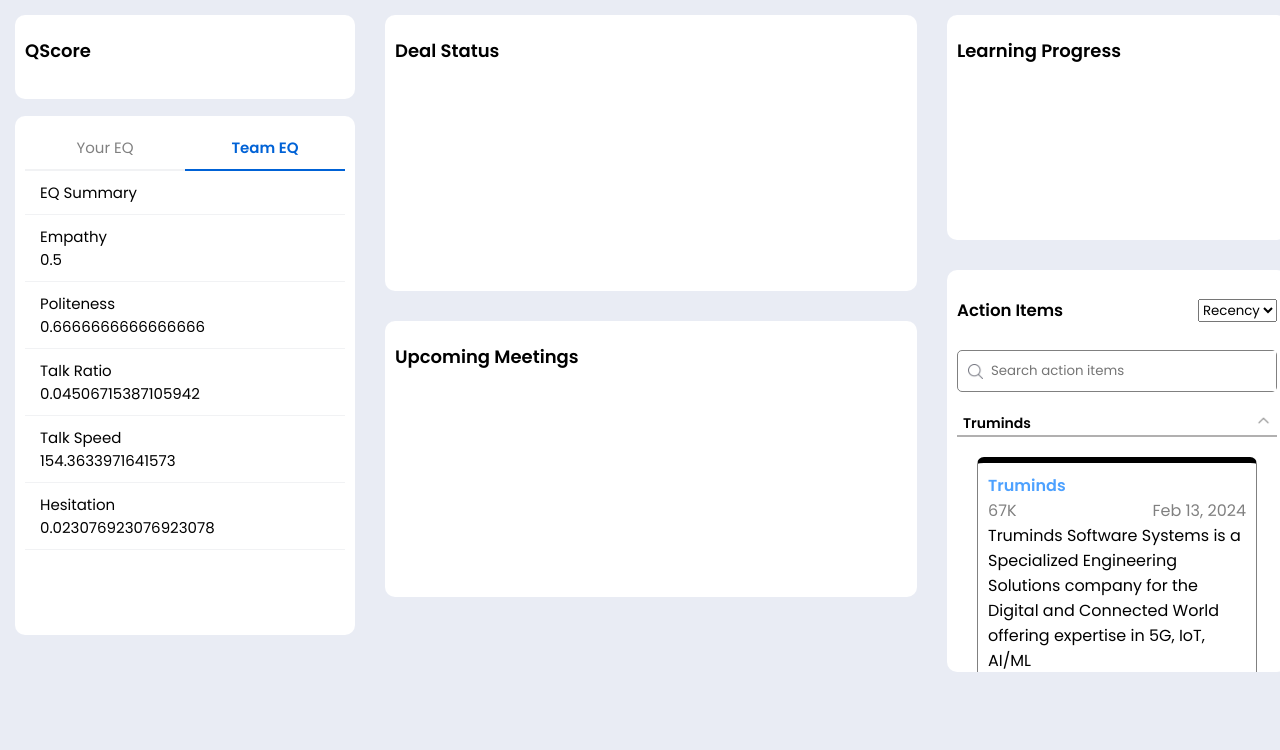
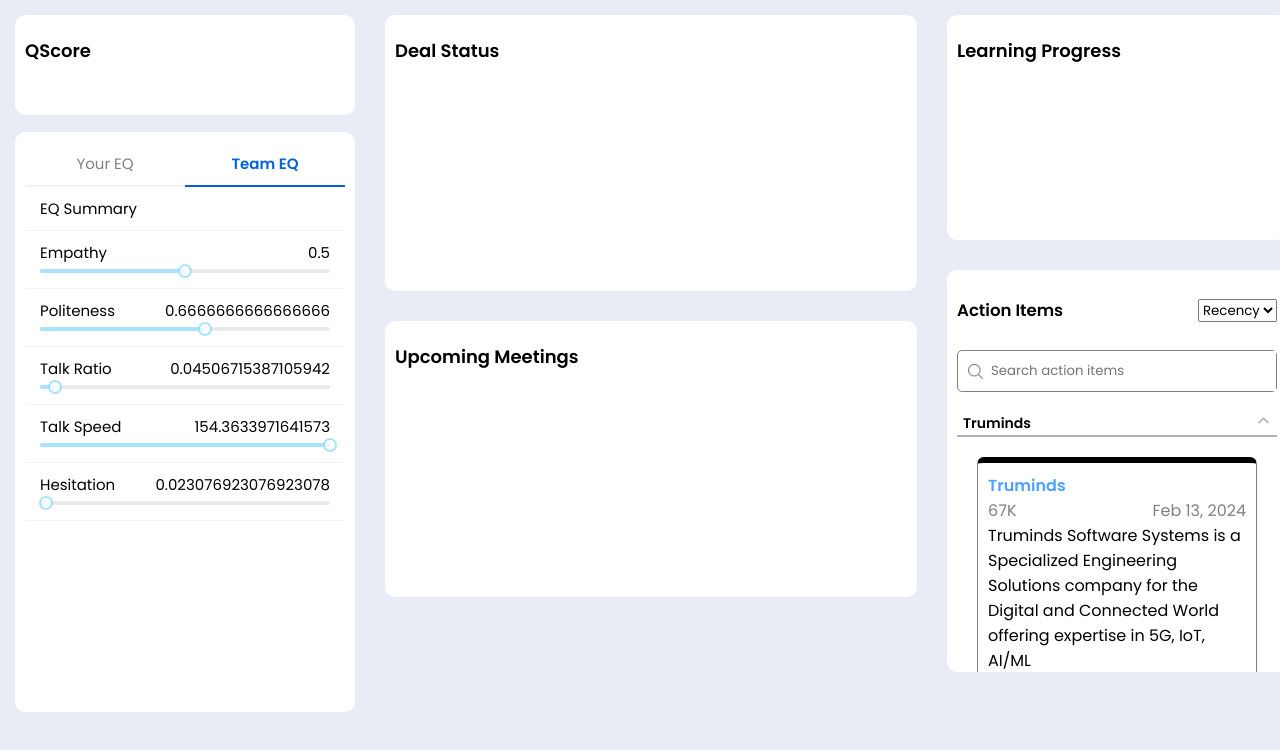
Before and after one commit to ananyagarg22/truminds-qcentral, a React (Create React App) app: page / in a window 1280 px wide. Shown: the top 750 px of the page. Built offline with nearby package versions, Linux system fonts and the light colour scheme.

Commit message:
EQ Section Slider Implemented

```diff
--- a/package.json
+++ b/package.json
@@ -6,9 +6,11 @@
     "@testing-library/jest-dom": "^5.17.0",
     "@testing-library/react": "^13.4.0",
     "@testing-library/user-event": "^13.5.0",
+    "rc-slider": "^10.5.0",
     "react": "^18.2.0",
     "react-dom": "^18.2.0",
     "react-scripts": "5.0.1",
+    "react-slider": "^2.0.6",
     "web-vitals": "^2.1.4"
   },
   "scripts": {
--- a/src/components/eq/EQ.css
+++ b/src/components/eq/EQ.css
@@ -4,7 +4,7 @@
     width: 25vw;
     margin: 15px;
     border-radius: 10px;
-    height: 39vw;
+    height: 70vh;
     margin-top: 2px;
 
 }
@@ -45,3 +45,7 @@
 #metric * {
     font-size: 15px;
 }
+#metric #general{
+    display: flex;
+    justify-content: space-between;
+}
--- a/src/components/eq/EQ.js
+++ b/src/components/eq/EQ.js
@@ -1,6 +1,8 @@
 import { useState } from 'react';
 import './EQ.css';
 import {overallEQ} from './Eqdata.js';
+import Slider from 'rc-slider';
+import 'rc-slider/assets/index.css';
 
 function TeamEQ () {
     return (
@@ -8,26 +10,72 @@ function TeamEQ () {
             <div id="metric">
                 <div>EQ Summary</div>
 
+
             </div>
             <div id="metric">
+                <div id='general'>
                     <div>Empathy</div>
                     <div>{overallEQ['overAll'][0]['empathy']}</div>
                 </div>
+                <div>
+                    <Slider
+                        value={overallEQ['overAll'][0]['empathy']*100}
+                        min={0} max={100}
+                    />
+                    {/* <Range /> */}
+                </div>
+            </div>
             <div id="metric">
+                <div id='general'>
                     <div>Politeness</div>
                     <div>{overallEQ['overAll'][0]['politeness']}</div>
                 </div>
+                <div>
+                    <Slider
+                        value={overallEQ['overAll'][0]['usersStats'][0]['empathy']*100}
+                        min={0} max={100}
+                    />
+                    {/* <Range /> */}
+                </div>
+            </div>
             <div id="metric">
+                <div id='general'>
                     <div>Talk Ratio</div>
                     <div>{overallEQ['overAll'][0]['talkRatio']}</div>
                 </div>
+                <div>
+                    <Slider
+                        value={overallEQ['overAll'][0]['talkRatio']*100}
+                        min={0} max={100}
+                    />
+                    {/* <Range /> */}
+                </div>
+            </div>
             <div id="metric">
+                <div id='general'>
                     <div>Talk Speed</div>
                     <div>{overallEQ['overAll'][0]['talkSpeed']}</div>
                 </div>
+                <div>
+                    <Slider
+                        value={overallEQ['overAll'][0]['talkSpeed']}
+
+                    />
+                    {/* <Range /> */}
+                </div>
+            </div>
             <div id="metric">
+                <div id='general'>
                     <div>Hesitation</div>
                     <div>{overallEQ['overAll'][0]['hesitation']}</div>
+                </div>
+                <div>
+                    <Slider
+                        value={overallEQ['overAll'][0]['hesitation']*100}
+                        min={0} max={100}
+                    />
+                    {/* <Range /> */}
+                </div>
             </div>
         </div>
     )
@@ -36,28 +84,68 @@ function YourEQ () {
     return(
         <div>
             <div id="metric">
-                <div>EQ Summary</div>
-
-            </div>
-            <div id="metric">
+                <div id='general'>
                     <div>Empathy</div>
                     <div>{overallEQ['overAll'][0]['usersStats'][0]['empathy']}</div>
                 </div>
+                <div>
+                    <Slider
+                        value={overallEQ['overAll'][0]['usersStats'][0]['empathy']*100}
+                        min={0} max={100}
+                    />
+                    {/* <Range /> */}
+                </div>
+            </div>
             <div id="metric">
+                <div id='general'>
                     <div>Politeness</div>
                     <div>{overallEQ['overAll'][0]['usersStats'][0]['politeness']}</div>
                 </div>
+                <div>
+                    <Slider
+                        value={overallEQ['overAll'][0]['usersStats'][0]['politeness']*100}
+                        min={0} max={100}
+                    />
+                    {/* <Range /> */}
+                </div>
+            </div>
             <div id="metric">
+                <div id='general'>
                     <div>Talk Ratio</div>
                     <div>{overallEQ['overAll'][0]['usersStats'][0]['talkRatio']}</div>
                 </div>
+                <div>
+                    <Slider
+                        value={overallEQ['overAll'][0]['usersStats'][0]['talkRatio']*100}
+                        min={0} max={100}
+                    />
+                    {/* <Range /> */}
+                </div>
+            </div>
             <div id="metric">
+                <div id='general'>
                     <div>Talk Speed</div>
                     <div>{overallEQ['overAll'][0]['usersStats'][0]['talkSpeed']}</div>
                 </div>
+                <div>
+                    <Slider
+                        value={overallEQ['overAll'][0]['usersStats'][0]['talkSpeed']}
+                    />
+                    {/* <Range /> */}
+                </div>
+            </div>
             <div id="metric">
+                <div id='general'>
                     <div>Hesitation</div>
                     <div>{overallEQ['overAll'][0]['usersStats'][0]['hesitation']}</div>
+                </div>
+                <div>
+                    <Slider
+                        value={overallEQ['overAll'][0]['usersStats'][0]['hesitation']*100}
+                        min={0} max={100}
+                    />
+                    {/* <Range /> */}
+                </div>
             </div>
         </div>
     )
--- a/src/components/qscore/QScore.css
+++ b/src/components/qscore/QScore.css
@@ -4,6 +4,6 @@
     width: 25vw;
     margin: 15px;
     border-radius: 10px;
-    height: 5vw;
+    height: 10vh;
     font-size: 9px;
 }
```
Also changed, not shown: 1 other file (tests, documents, lock files or other folders). Lines whose indentation alone changed are shown as unchanged.
